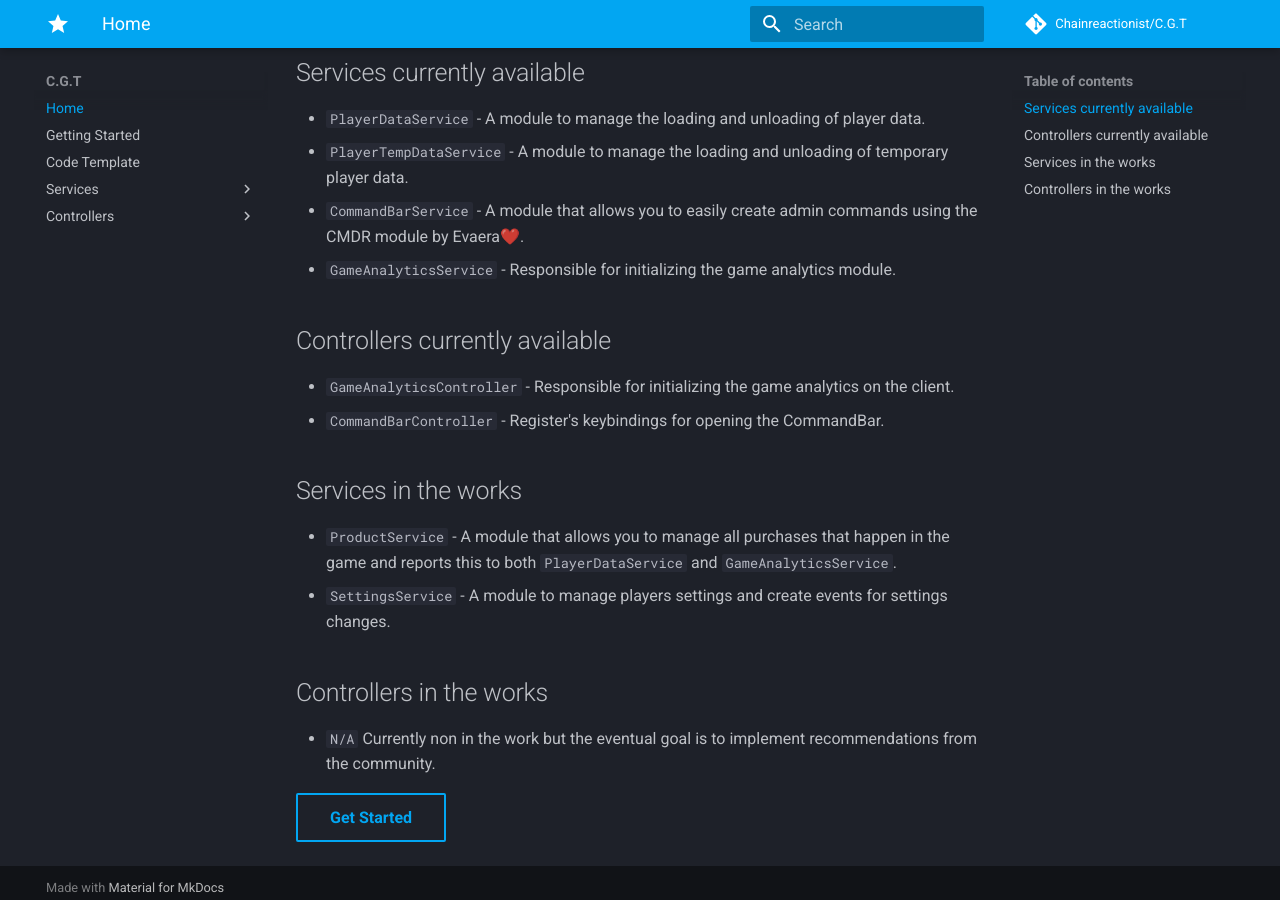
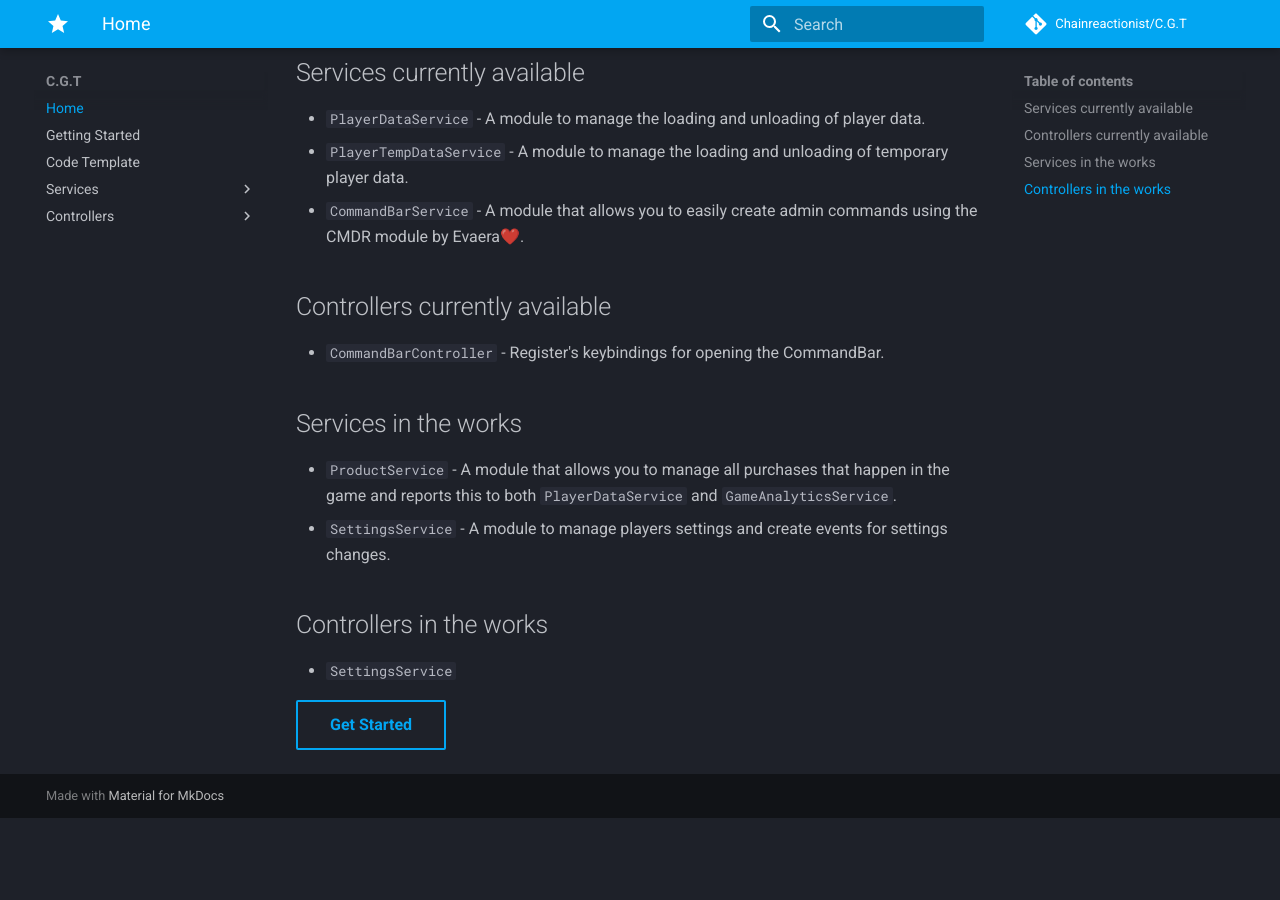
Before and after one commit to Chainreactionist/C.G.T, an MkDocs documentation site: the page built from docs/index.md, in a window 1280 px wide and 900 px high, scrolled down 565 px. Built offline with MkDocs 1.6.1 and Material for MkDocs 9.7.7, drawn with Linux system fonts in a browser that asks for light colours; comment, search, counter and statistics services are not loaded; after the commit the page ends 1383 px from its top, so only the background shows below that.

Commit message:
Updated Docs

```diff
--- a/docs/index.md
+++ b/docs/index.md
@@ -15,10 +15,8 @@ C.G.T provides you with all the basic tools you would need to get started on new
 * `PlayerDataService` - A module to manage the loading and unloading of player data.
 * `PlayerTempDataService` - A module to manage the loading and unloading of temporary player data.
 * `CommandBarService` - A module that allows you to easily create admin commands using the CMDR module by Evaera❤️.
-* `GameAnalyticsService` - Responsible for initializing the game analytics module.
 
 ## Controllers currently available
-* `GameAnalyticsController` - Responsible for initializing the game analytics on the client.
 * `CommandBarController` - Register's keybindings for opening the CommandBar.
 
 ## Services in the works
@@ -26,6 +24,6 @@ C.G.T provides you with all the basic tools you would need to get started on new
 * `SettingsService` - A module to manage players settings and create events for settings changes.
 
 ## Controllers in the works
-* `N/A` Currently non in the work but the eventual goal is to implement recommendations from the community.
+* `SettingsService`
 
 [Get Started](getting-started.md){ .md-button }
```
Also changed, not shown: docs/getting-started.md (+1 -1 lines), docs/template.md (+14 -13 lines).
